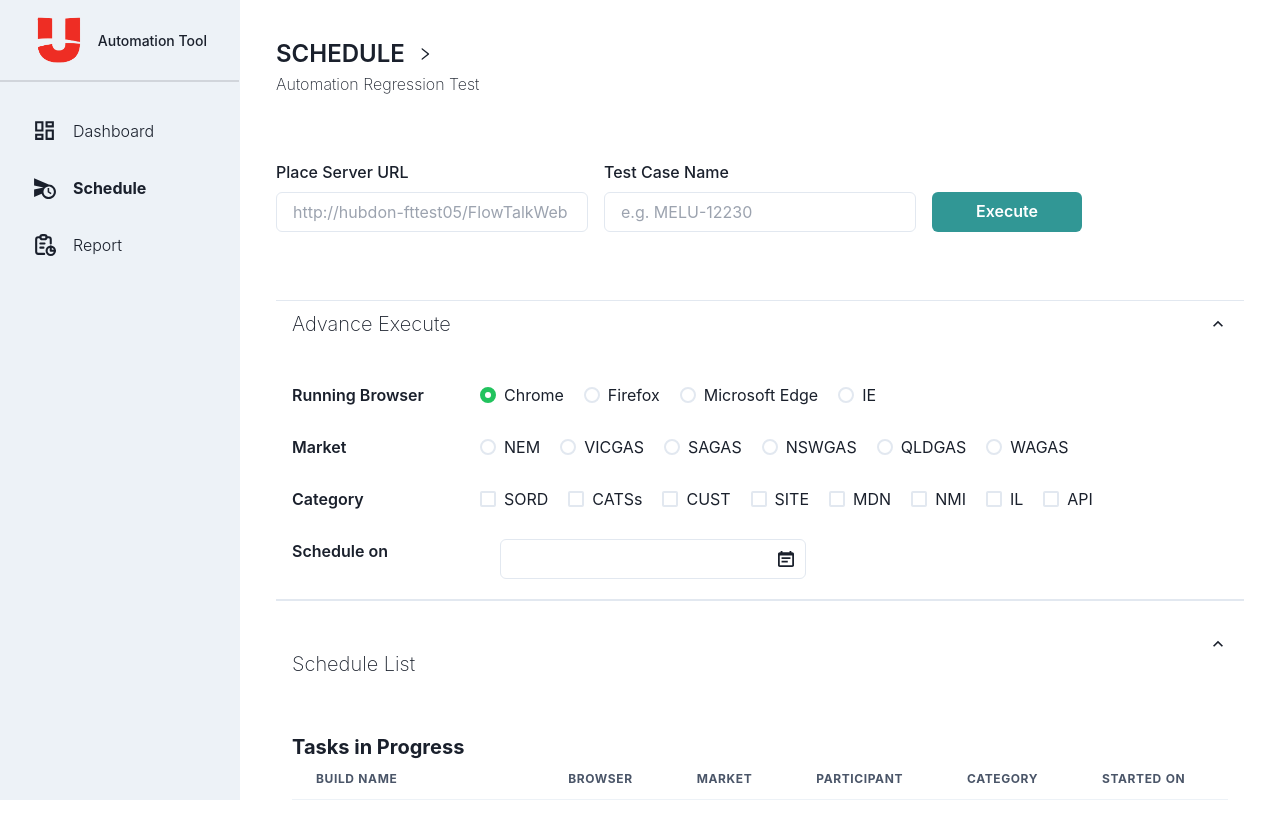
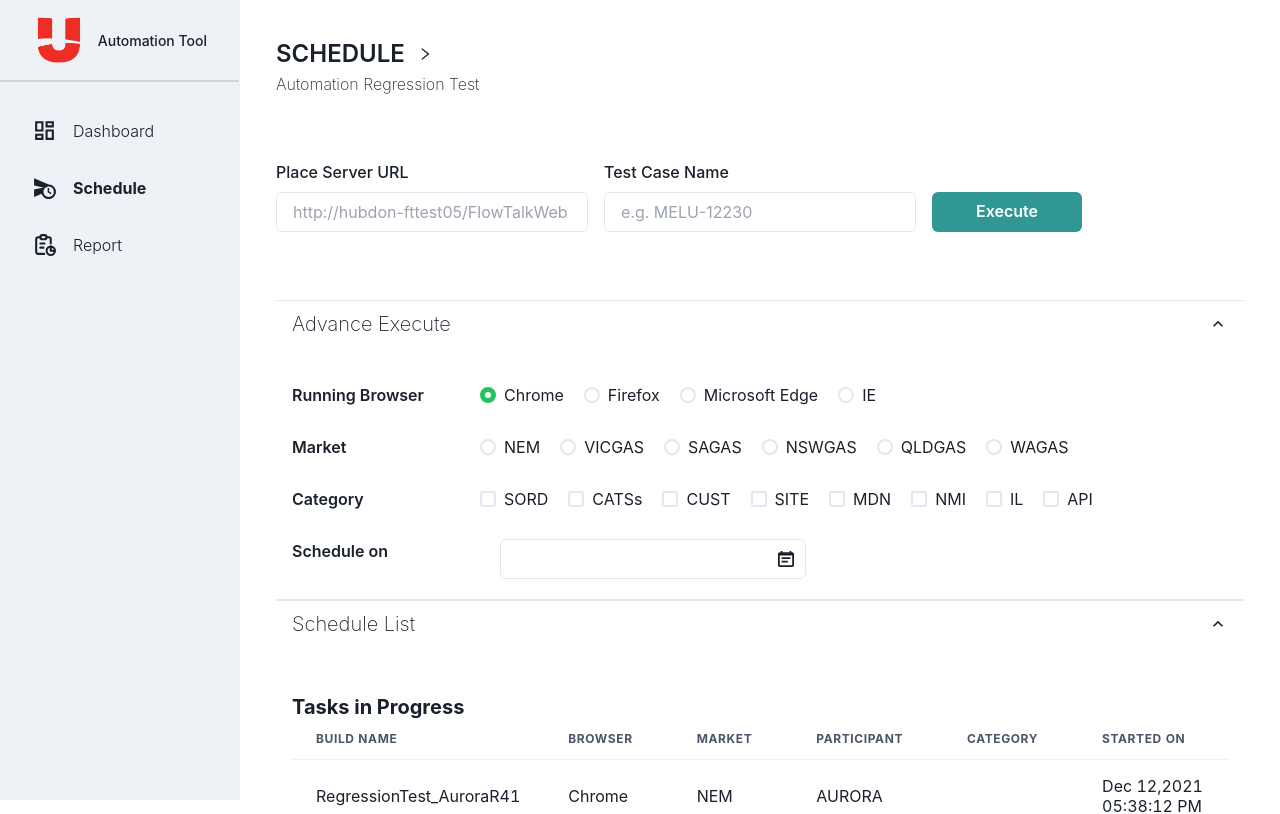
Before and after one commit to techyhk/automation-dashboard, a React (Vite) app: page /schedule in a window 1280 px wide. Shown: the top 814 px of the page. Built offline with nearby package versions, Linux system fonts and the light colour scheme.

Commit message:
fix: style

```diff
--- a/src/pages/Schedule/index.tsx
+++ b/src/pages/Schedule/index.tsx
@@ -45,7 +45,7 @@
         <div>
           <AccordionItem>
             <AccordionButton>
-              <Box flex="1" textAlign="left" className="mt-10">
+              <Box flex="1" textAlign="left">
                 <Text fontSize="xl" fontWeight="thin">
                   Schedule List
                 </Text>
```
